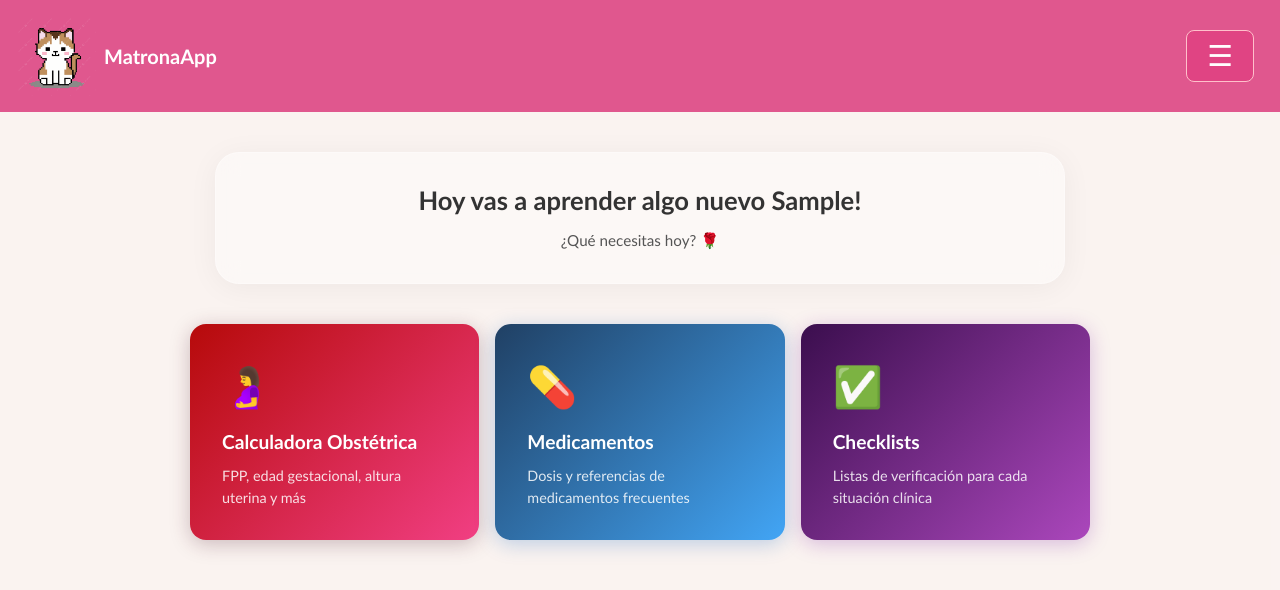
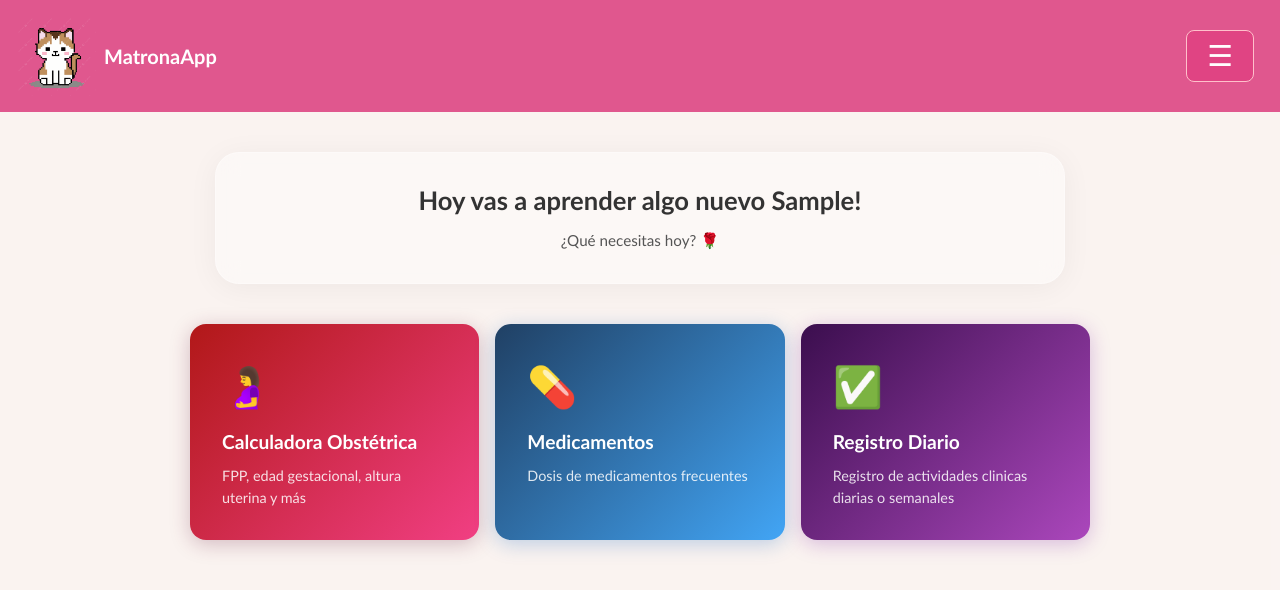
Before and after one commit to sofgajardo6-max/Matrona-app, a React (Vite) app: page / in a window 1280 px wide. Both pictures are taken after typing "Sample" into the empty fields and a click on the button "Listo". Shown: the top 590 px of the page. Built offline with nearby package versions, Linux system fonts and the light colour scheme.

Commit message:
actualizacion boton principal

```diff
--- a/src/pages/Home.jsx
+++ b/src/pages/Home.jsx
@@ -6,22 +6,22 @@ const cards = [
     emoji: '🤰',
     titulo: 'Calculadora Obstétrica',
     descripcion: 'FPP, edad gestacional, altura uterina y más',
-    color: '#4d192e',
-    gradiente: 'linear-gradient(135deg, #b60a0a, #f13f83)'
+    color: '#6e1f3f',
+    gradiente: 'linear-gradient(135deg, #b11818, #f13f83)'
   },
   {
     to: '/medicamentos',
     emoji: '💊',
     titulo: 'Medicamentos',
-    descripcion: 'Dosis y referencias de medicamentos frecuentes',
+    descripcion: 'Dosis de medicamentos frecuentes',
     color: '#1565c0',
     gradiente: 'linear-gradient(135deg, #204064, #42a5f5)'
   },
   {
     to: '/checklists',
     emoji: '✅',
-    titulo: 'Checklists',
-    descripcion: 'Listas de verificación para cada situación clínica',
+    titulo: 'Registro Diario',
+    descripcion: 'Registro de actividades clinicas diarias o semanales',
     color: '#7b1fa2',
     gradiente: 'linear-gradient(135deg, #3b0e4e, #ab47bc)'
   }
```
